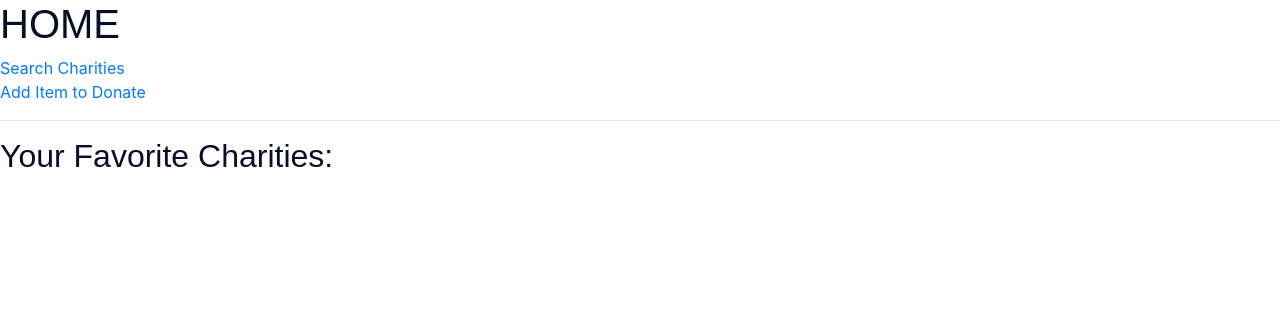
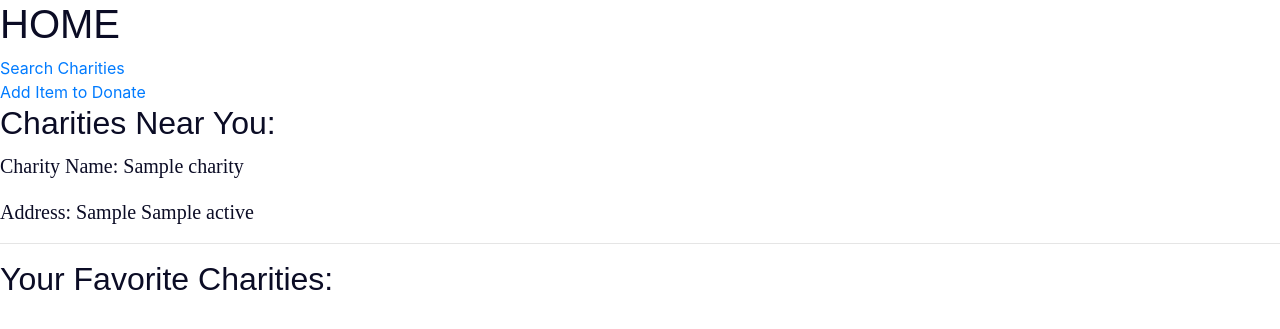
Before and after one commit to ravenusmc/capstone, a PHP site: page /charity/index.php in a window 1280 px wide. Shown: the part 83-412 px from the top of the page. Run offline with PHP 8.4, Linux system fonts and the light colour scheme; the visitor is signed in with stand-in values (Sample User, id 1); tables that the repository leaves empty or names only in its code hold one stand-in row (values such as "Sample post"); some libraries are stand-ins or nearby versions; some web fonts are replaced.

Commit message:
added feature to see charities close to you on home page

```diff
--- a/charity/home.php
+++ b/charity/home.php
@@ -15,6 +15,15 @@
 <br>
 <a href="?action=add_item_form">Add Item to Donate</a>
 
+<h2>Charities Near You:</h2>
+
+
+<?php foreach ($all_charities as $charity): ?>
+  <p>Charity Name: <?php echo $charity['name']; ?></p>
+  <p>Address: <?php echo $charity['street'] . ' ' . $charity['town'] . ' ' . $charity['state']; ?></p>
+<?php endforeach; ?>
+
+
 <hr>
 
 <h2>Your Favorite Charities:</h2>
--- a/charity/index.php
+++ b/charity/index.php
@@ -7,6 +7,7 @@
 
   //Pulling in the databases
   require('../model/database.php');
+    require('../model/users.php');
   require('../model/charities.php');
   require('../model/items.php');
 
@@ -24,6 +25,15 @@
 
     //This case brings the user to the home page
     case 'home':
+
+      //Getting the users zip code
+      $zip = get_user_zip($name);
+
+      //Getting the actual zip from the above query
+      $zip = $zip['zip'];
+
+      //Getting all charities based on user zip
+      $all_charities = get_charity_by_zip($zip);
 
       //Getting all the favorite charities for the user
       $charities = get_favorite_charities($id);
--- a/model/charities.php
+++ b/model/charities.php
@@ -102,7 +102,7 @@
     $charities = $statement->fetchAll();
     $statement->closeCursor();
     return $charities;
-
   }
 
+
 ?>
--- a/model/users.php
+++ b/model/users.php
@@ -17,6 +17,18 @@
     return $user;
   }
 
+  function get_user_zip($name) {
+    global $db;
+    $query = "SELECT zip FROM users
+            WHERE username = :username";
+    $statement = $db->prepare($query);
+    $statement->bindValue(':username', $name);
+    $statement->execute();
+    $zip = $statement->fetch();
+    $statement->closeCursor();
+    return $zip;
+  }
+
 
 
 
```
